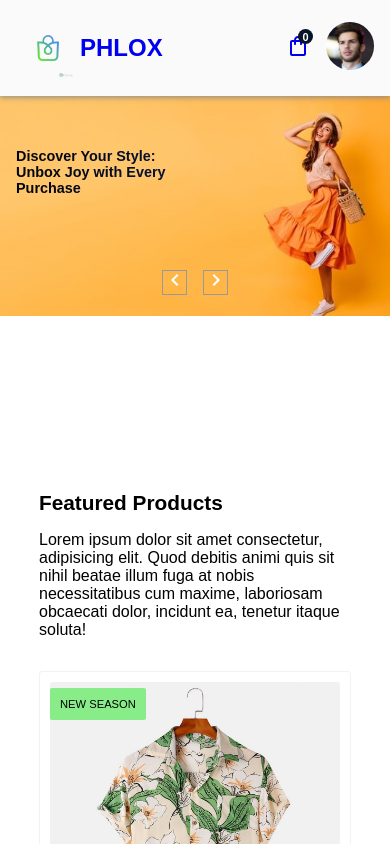
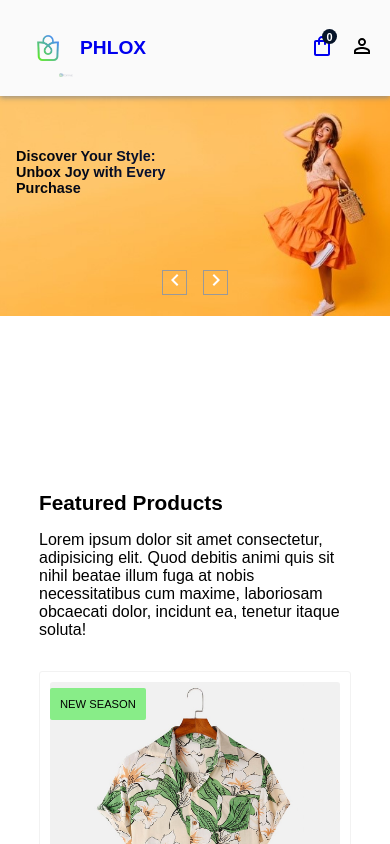
Before and after one commit to Mukhtar-kabir/Phlox, a React (Vite) app: page / in a window 390 px wide. Shown: the top 844 px of the page. Built offline with nearby package versions, Linux system fonts and the light colour scheme.

Commit message:
Fixing the header

```diff
--- a/src/Components/Navbar/Navbar.jsx
+++ b/src/Components/Navbar/Navbar.jsx
@@ -2,6 +2,7 @@ import { Link } from "react-router-dom";
 import ShoppingBagOutlinedIcon from "@mui/icons-material/ShoppingBagOutlined";
 import CloseOutlinedIcon from "@mui/icons-material/CloseOutlined";
 import MenuOutlinedIcon from "@mui/icons-material/MenuOutlined";
+import PersonOutlineOutlinedIcon from "@mui/icons-material/PersonOutlineOutlined";
 import "../Navbar/Navbar.scss";
 import { useState } from "react";
 import { useSelector } from "react-redux";
@@ -48,7 +49,8 @@ const Navbar = () => {
 
         <div className="item">
           <Link className="link" to="/">
-            <img src="Images/profile.PNG" alt="" />
+            <PersonOutlineOutlinedIcon />
+            {/* <img src="Images/profile.PNG" alt="" /> */}
           </Link>
         </div>
 
--- a/src/Components/Navbar/Navbar.scss
+++ b/src/Components/Navbar/Navbar.scss
@@ -98,36 +98,22 @@
     }
   }
 }
+
 @media (max-width: 900px) {
   .header {
     padding: 1rem;
 
     h1 {
-      font-size: 1.5rem;
+      font-size: 1.2rem;
     }
   }
 
   .left {
     position: relative;
 
-    // nav {
-    //   ul {
-    //     position: absolute;
-    //     background-color: #000;
-    //     display: block;
-
-    //     li {
-    //       padding: 2rem 5rem;
-    //       margin: 0.5rem 0;
-    //       text-align: center;
-
-    //       .link {
-    //         color: #fff;
-    //         margin-right: 0;
-    //       }
-    //     }
-    //   }
-    // }
+    img {
+      width: 2rem;
+    }
   }
 
   .right {
```
